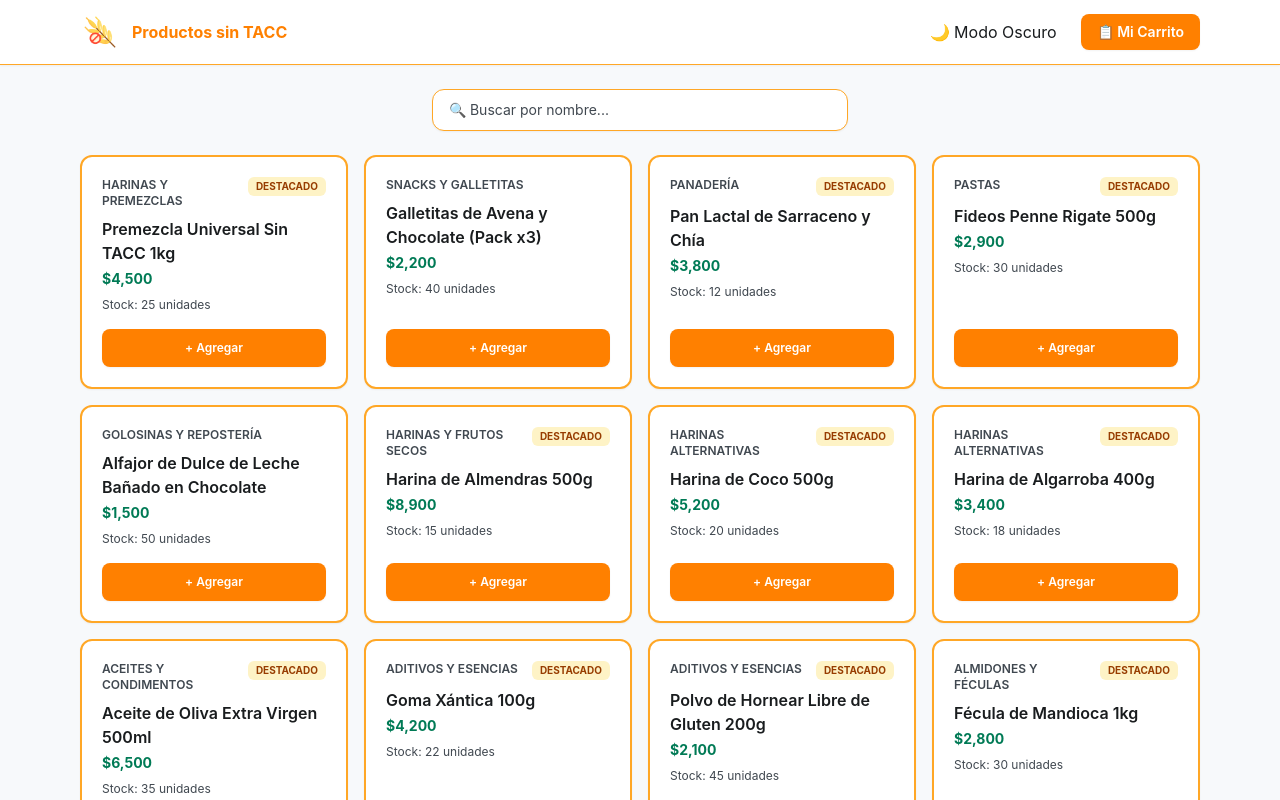
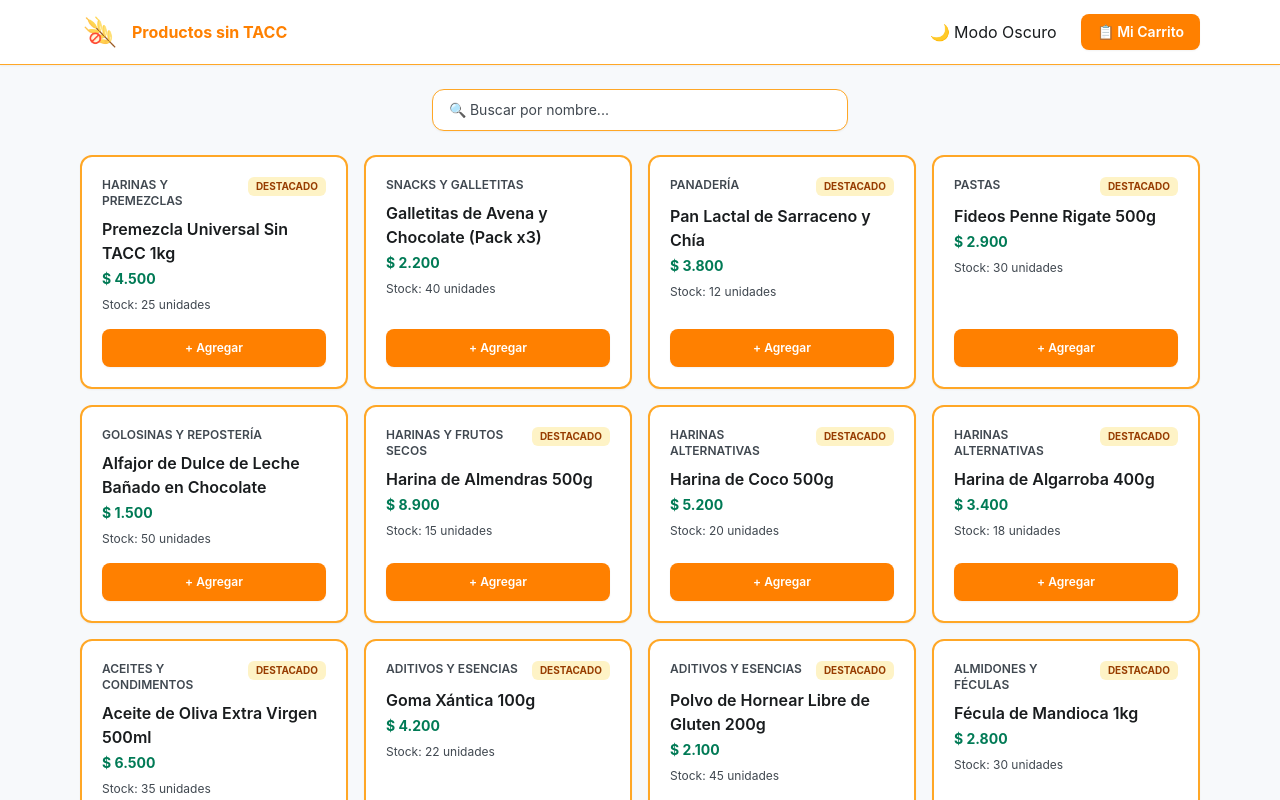
Before and after one commit to maferca24/DDW-c5-m4-s3-tp, a React (Vite) app: page / in a window 1280 px wide. Shown: the top 800 px of the page. Built offline with nearby package versions, Linux system fonts and the light colour scheme.

Commit message:
utilice función formatearprecio

```diff
--- a/src/components/CarritoModal.jsx
+++ b/src/components/CarritoModal.jsx
@@ -1,4 +1,5 @@
 import React from 'react';
+import { formatearPrecio } from '../utils/formato';
 
 export function CarritoModal({ lista, onToggle, onVaciar, onClose }) {
   // Calculamos el precio total acumulado del carrito
@@ -51,7 +52,7 @@ export function CarritoModal({ lista, onToggle, onVaciar, onClose }) {
                         {item.nombre}
                       </h4>
                       <span className="text-xs font-bold text-emerald-600">
-                        ${item.precio.toLocaleString()}
+                        {formatearPrecio(item.precio)}
                       </span>
                     </div>
 
@@ -73,7 +74,7 @@ export function CarritoModal({ lista, onToggle, onVaciar, onClose }) {
           <div className="pt-4 border-t border-[var(--color-border-card)] space-y-3">
             <div className="flex justify-between items-center font-bold text-base text-[var(--color-on-surface)]">
               <span>Total:</span>
-              <span className="text-emerald-600">${totalPrecio.toLocaleString()}</span>
+              <span className="text-emerald-600">{formatearPrecio(totalPrecio)}</span>
             </div>
             <button className="w-full bg-[var(--color-primary)] hover:bg-[var(--color-primary-hover)] text-white font-semibold py-2.5 rounded-lg transition-colors text-sm shadow-xs">
               Iniciar Compra / Checkout
--- a/src/components/ProductoCard.jsx
+++ b/src/components/ProductoCard.jsx
@@ -1,3 +1,4 @@
+import { formatearPrecio } from "../utils/formato";
 export function ProductoCard({ item, onToggle, isInList }) {
   return (
     <article className="bg-[var(--color-surface)] border-2 border-[var(--color-border-card)] rounded-xl p-5 shadow-xs flex flex-col justify-between h-full hover:shadow-md transition-shadow">
@@ -18,9 +19,9 @@ export function ProductoCard({ item, onToggle, isInList }) {
           {item.nombre}
         </h3>
 
-        {/* Precio adaptado (cambiamos el relojito y agregamos el $) */}
+        {/* Aplique funcion formatear precio*/}
         <p className="text-sm font-bold text-emerald-700 mb-2">
-          ${item.precio.toLocaleString()}
+          {formatearPrecio(item.precio)}
         </p>
 
         {/* Opcional: puedes mostrar el stock si te gusta */}
```
